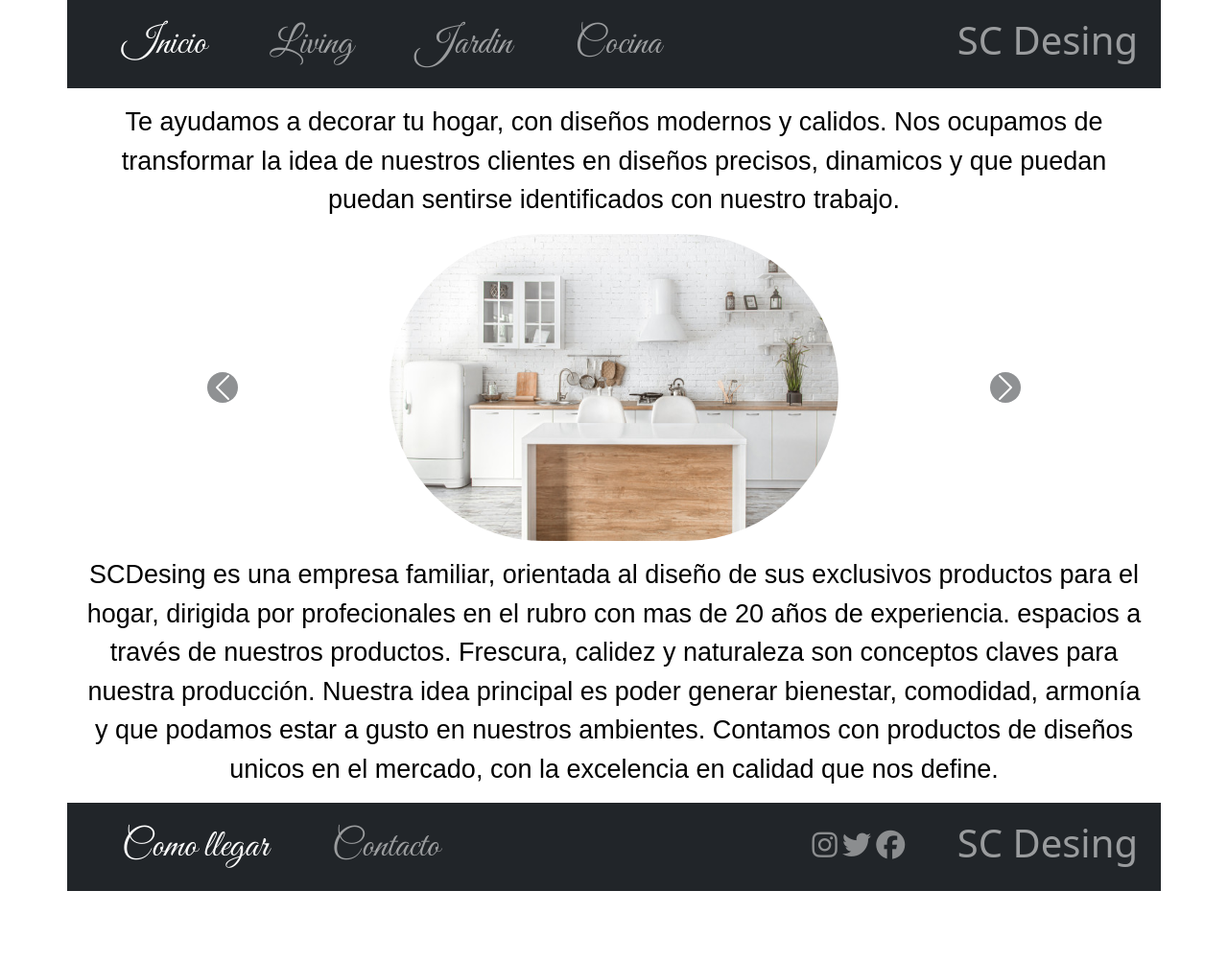
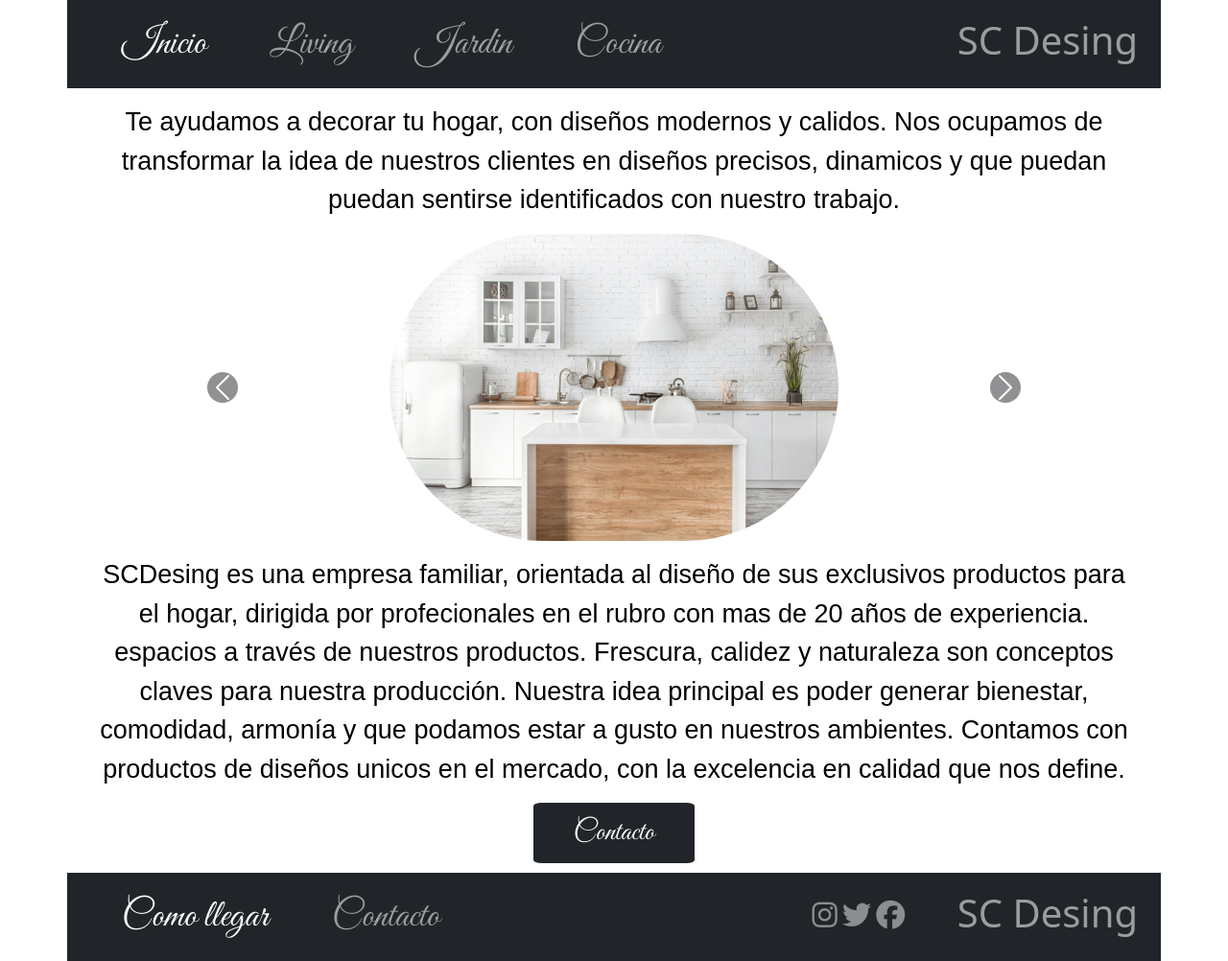
Before and after one commit to brianschhh/proyecto-desarrollo-web, a website: page cocina.html in a window 1280 px wide. Shown: the whole page at 96% size. Before the commit the page ends 929 px from the top, so only its background shows below. Drawn offline with nearby package versions, Linux system fonts and the light colour scheme.

Commit message:
agregue boton

```diff
--- a/cocina.html
+++ b/cocina.html
@@ -106,6 +106,8 @@
     </button>
   </div>
 
+
+  <section class="container">
     <p class="container">SCDesing es una empresa familiar,
       orientada al diseño de sus exclusivos productos para el hogar,
       dirigida por profecionales en el rubro con mas de 20 años de experiencia.
@@ -116,6 +118,10 @@
       Contamos con productos de diseños unicos en el mercado,
       con la excelencia en calidad que nos define.
     </p>
+    <div class="section1">
+      <a class="btn boton btn-lg container" href="informacion.html" role="button">Contacto</a>
+    </div>
+  </section>
 
 
   <nav class="navbar navbar-expand-lg navbar-dark bg-dark container ">
--- a/scss/_variables.scss
+++ b/scss/_variables.scss
@@ -12,3 +12,4 @@
 $c1 : black;
 $c2 : white;
 $c3 : rgba(224, 193, 151, 0.849);
+$c4 : #212529;
--- a/scss/base/_import.scss
+++ b/scss/base/_import.scss
@@ -5,3 +5,4 @@
 @import '../components/formulario';
 @import '../base/p';
 @import '../variables';
+@import '../components/section';
--- a/scss/components/_nav.scss
+++ b/scss/components/_nav.scss
@@ -4,9 +4,8 @@
 .navinicio, .navcocina, .navliving, .navjardin, .navnosotros, .navcontacto, .navcomollegar {
     margin: 0 25px;
     text-decoration: none;
-    color: white;
+    color: $c2;
     transition: all 0.3s ease-out;
-
 
 }
 
--- /dev/null
+++ b/scss/components/_section.scss
@@ -0,0 +1,27 @@
+@import '../variables';
+
+.boton {
+    font-size: 150%;
+    color: $c2;
+    background-color: $c4;
+    @extend %display-flex;
+    width: 15%;
+    border-radius: 5%;
+    margin-bottom: 10px;
+    transition: all 0.3s ease-out;
+    text-decoration: none;
+
+}
+
+.section1 {
+    @extend %display-flex;
+}
+
+
+
+.boton:hover {
+    transform: scale(1.1);
+    color: $c2;
+    background-color: $c4;
+
+}
```
Also changed, not shown: jardin.html (+5 -0 lines), living.html (+5 -0 lines), css/style.css, 1 other file. Lines whose indentation alone changed are shown as unchanged.
